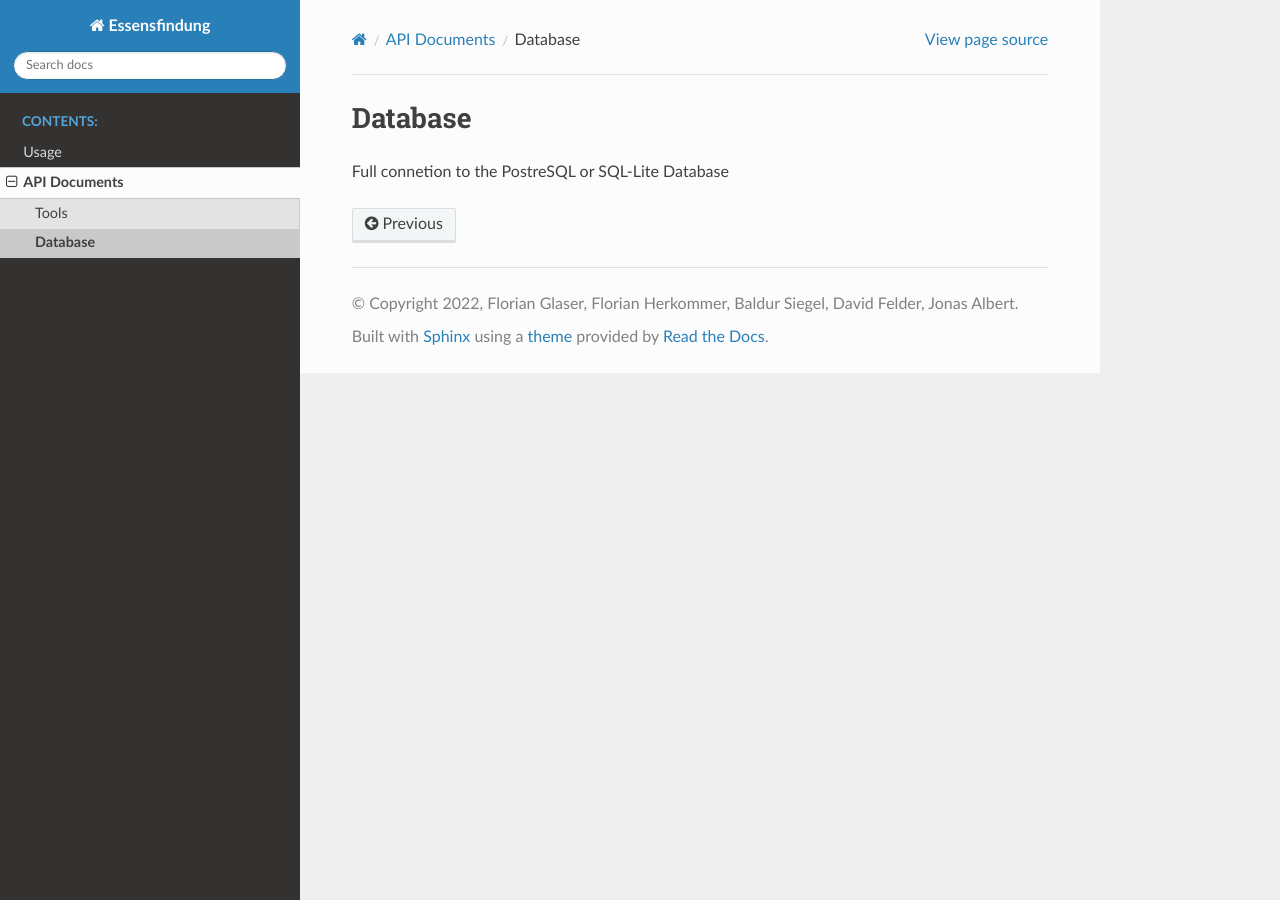
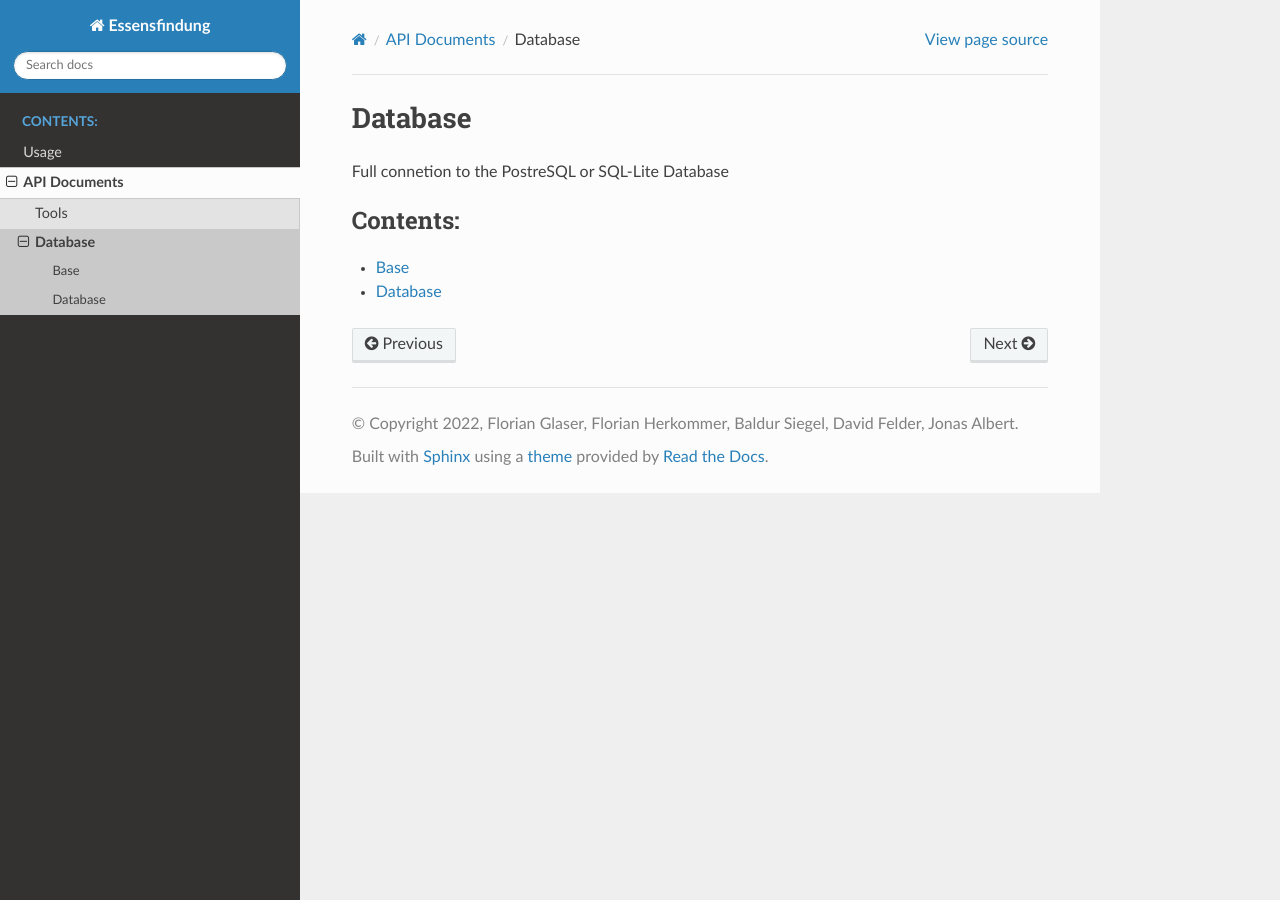
Before and after one commit to DHBW-FN-TIT20/essensfindung, a Sphinx documentation site: the page built from docs/source/db/db.rst, in a window 1280 px wide. Built offline with Sphinx 7.4.7 and the Read the Docs theme 2.0.0, drawn with Linux system fonts in a browser that asks for light colours.

Commit message:
added db.database

```diff
--- /dev/null
+++ b/docs/source/db/base.rst
@@ -0,0 +1,5 @@
+Base
+====
+
+.. automodule:: db.base
+    :members:
--- /dev/null
+++ b/docs/source/db/database.rst
@@ -0,0 +1,5 @@
+Database
+========
+
+.. automodule:: db.database
+    :members:
--- a/docs/source/db/db.rst
+++ b/docs/source/db/db.rst
@@ -6,3 +6,6 @@ Full connetion to the PostreSQL or SQL-Lite Database
 .. toctree::
     :maxdepth: 2
     :caption: Contents:
+
+    base.rst
+    database.rst
```
Also changed, not shown: 1 other file.
